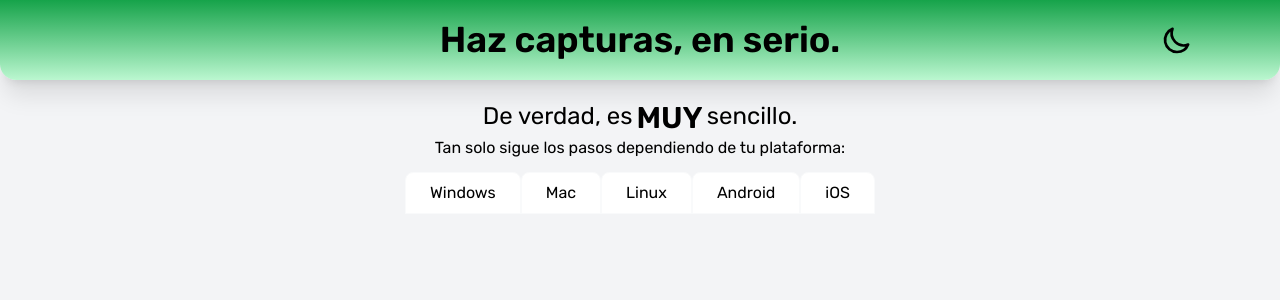
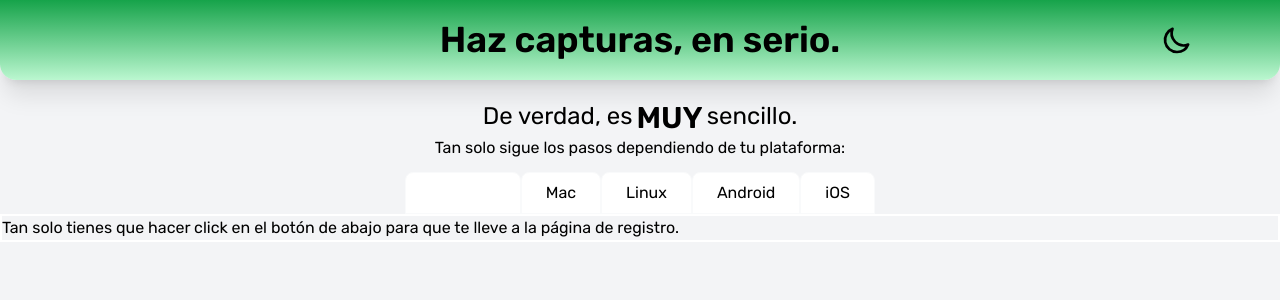
Before and after one commit to ThePotatoCamera/haz-capturas, an Angular app: page /windows in a window 1280 px wide. Before the commit this address led to /. Shown: the top 300 px of the page. Built offline with nearby package versions, Linux system fonts and the light colour scheme.

Commit message:
Implementar router

```diff
--- a/src/app/app-routing.module.ts
+++ b/src/app/app-routing.module.ts
@@ -1,7 +1,13 @@
 import { NgModule } from '@angular/core';
 import { RouterModule, Routes } from '@angular/router';
 
-const routes: Routes = [];
+import { WindowsComponent } from "./body/windows/windows.component";
+import { MacComponent } from "./body/mac/mac.component";
+
+const routes: Routes = [
+  { path: 'windows', component: WindowsComponent },
+  { path: 'mac', component: MacComponent },
+];
 
 @NgModule({
   imports: [RouterModule.forRoot(routes)],
--- a/src/app/app.module.ts
+++ b/src/app/app.module.ts
@@ -4,11 +4,13 @@ import { BrowserModule } from '@angular/platform-browser';
 import { AppRoutingModule } from './app-routing.module';
 import { AppComponent } from './app.component';
 import { BodyComponent } from './body/body.component';
+import { MacComponent } from './body/mac/mac.component';
 
 @NgModule({
   declarations: [
     AppComponent,
-    BodyComponent
+    BodyComponent,
+    MacComponent
   ],
   imports: [
     BrowserModule,
--- a/src/app/body/body.component.html
+++ b/src/app/body/body.component.html
@@ -20,7 +20,10 @@
             items-center justify-center font-medium border border-gray-50 text-center text-sm
             sm:text-base bg-white dark:bg-gray-800 hover:bg-gray-200 dark:hover:bg-gray-200 dark:active:bg-green-600 dark:hover:text-black active:bg-green-400 rounded-t-lg transition"
                   [tabIndex]="plataformas.indexOf(plataforma)"
-                  (click)="setPlataformaActivada(plataforma)">
+                  (click)="setPlataformaActivada(plataforma)"
+                  routerLink="{{plataforma.toLowerCase()}}"
+                  routerLinkActive="bg-green-500 dark:bg-green-600 text-white dark:text-black"
+          >
             {{ plataforma }}
           </button>
         </div>
--- /dev/null
+++ b/src/app/body/mac/mac.component.html
@@ -0,0 +1,3 @@
+<div class="border-2 border-white">
+  Tan solo tienes que hacer click en el botón de abajo para que te lleve a la página de registro.
+</div>
--- /dev/null
+++ b/src/app/body/windows/windows.component.html
@@ -0,0 +1,3 @@
+<div class="border-2 border-white">
+  Tan solo tienes que hacer click en el botón de abajo para que te lleve a la página de registro.
+</div>
```
Also changed, not shown: src/app/body/mac/mac.component.ts (added, +10 -0 lines), src/app/body/windows/windows.component.ts (added, +10 -0 lines), src/app/body/mac/mac.component.css (added), src/app/body/windows/windows.component.css (added), 2 other files (tests, documents, lock files or other folders).
